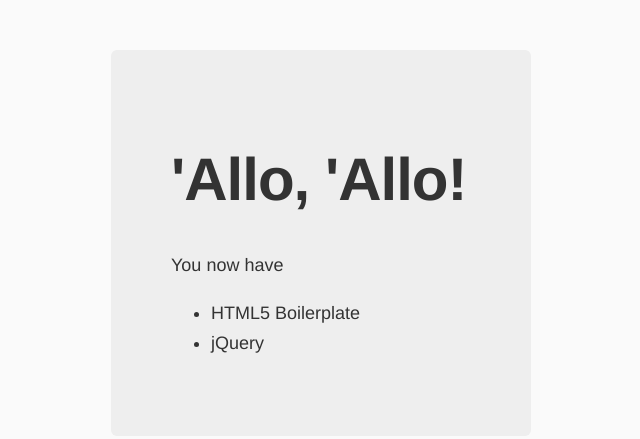
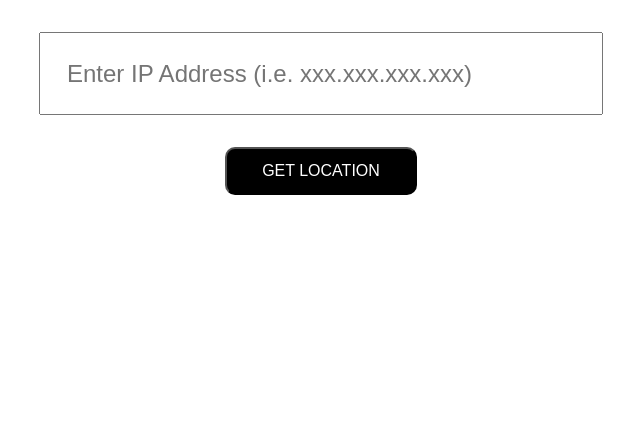
Before and after one commit to martinbozzo/ip-lookup, a website: page app/index.html in a window 1280 px wide. Shown: the whole page, without its empty margins (319-959 px from the left). Drawn offline with nearby package versions, Linux system fonts and the light colour scheme; files that its build step writes are made by us from their sources.

Commit message:
Added first IP Lookup functionality

```diff
--- a/app/index.html
+++ b/app/index.html
@@ -20,28 +20,19 @@
 
 </head>
     <body>
-    <!--[if lt IE 10]>
-      <p class="browserupgrade">You are using an <strong>outdated</strong> browser. Please <a href="http://browsehappy.com/">upgrade your browser</a> to improve your experience.</p>
-    <![endif]-->
+        <div class="main">
+            <form id="form">
+                <div data-role="fieldcontain">
+                    <input placeholder="Enter IP Address (i.e. xxx.xxx.xxx.xxx)"
+                           required pattern="((^|\.)((25[0-5])|(2[0-4]\d)|(1\d\d)|([1-9]?\d))){4}$" />
+                </div>
+                <input class="btn-get-location" type="submit" value="GET LOCATION" />
+            </form>
 
-    <div class="hero-unit">
-      <h1>'Allo, 'Allo!</h1>
-      <p>You now have</p>
-      <ul>
-        <li>HTML5 Boilerplate</li>
-        <li>jQuery</li>
-      </ul>
+            <div class="data">
+
             </div>
-
-    <!-- Google Analytics: change UA-XXXXX-X to be your site's ID. -->
-    <script>
-      (function(b,o,i,l,e,r){b.GoogleAnalyticsObject=l;b[l]||(b[l]=
-      function(){(b[l].q=b[l].q||[]).push(arguments)});b[l].l=+new Date;
-      e=o.createElement(i);r=o.getElementsByTagName(i)[0];
-      e.src='https://www.google-analytics.com/analytics.js';
-      r.parentNode.insertBefore(e,r)}(window,document,'script','ga'));
-      ga('create','UA-XXXXX-X');ga('send','pageview');
-    </script>
+        </div>
 
         <!-- build:js scripts/vendor.js -->
         <!-- bower:js -->
--- a/app/scripts/main.js
+++ b/app/scripts/main.js
@@ -1 +1,11 @@
-console.log('\'Allo \'Allo!');
+$(function () {
+    $('#form').submit(function (event) {
+        event.preventDefault();
+
+        console.log("geting Location from IP ", $('form input').val());
+        $.getJSON('http://ipinfo.io/' + $('form input').val() + '/geo', function(data) {
+            console.log(data);
+            $('.data').html(JSON.stringify(data));
+        })
+    });
+});
--- a/app/styles/main.css
+++ b/app/styles/main.css
@@ -1,29 +1,36 @@
-body {
-  background: #fafafa;
-  font-family: "Helvetica Neue", Helvetica, Arial, sans-serif;
-  color: #333;
+* {
+    margin: 0;
+    padding: 0;
+    box-sizing: border-box;
 }
 
-.hero-unit {
-  margin: 50px auto 0 auto;
-  width: 300px;
-  font-size: 18px;
-  font-weight: 200;
-  line-height: 30px;
-  background-color: #eee;
-  border-radius: 6px;
-  padding: 60px;
+html {
+    font-size: 16px;
 }
 
-.hero-unit h1 {
-  font-size: 60px;
-  line-height: 1;
-  letter-spacing: -1px;
+.main {
+    text-align: center;
 }
 
-.browserupgrade {
-  margin: 0.2em 0;
-  background: #ccc;
-  color: #000;
-  padding: 0.2em 0;
+.main input {
+    color: blue;
+    font-size: 1.5rem;
+    margin: 2rem;
+    padding: 2%;
+    width: 44%;
 }
+
+.main .btn-get-location {
+    font-size: 1rem;
+    color: white;
+    background-color: black;
+    border-radius: 10px;
+    width: 15%;
+    padding: 1%;
+    margin: auto;
+}
+
+.main .btn-get-location:active {
+    background-color: #555555;
+    color: black;
+}
--- a/bower.json
+++ b/bower.json
@@ -5,7 +5,5 @@
         "jquery": "~2.1.1"
     },
     "devDependencies": {
-    "chai": "^3.5.0",
-    "mocha": "^3.2.0"
     }
 }
```
Also changed, not shown: package.json (indentation only), 2 other files. Lines whose indentation alone changed are shown as unchanged.
